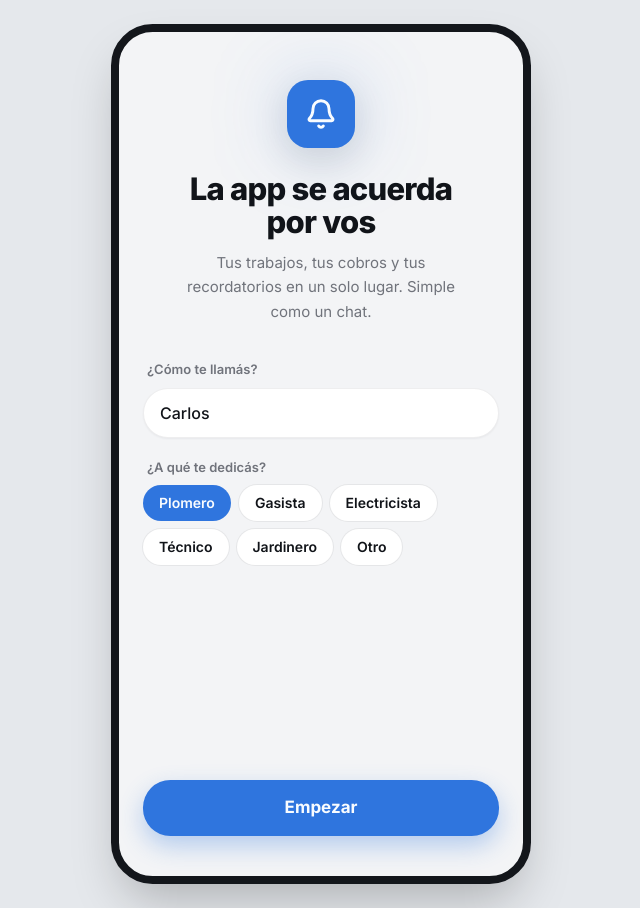
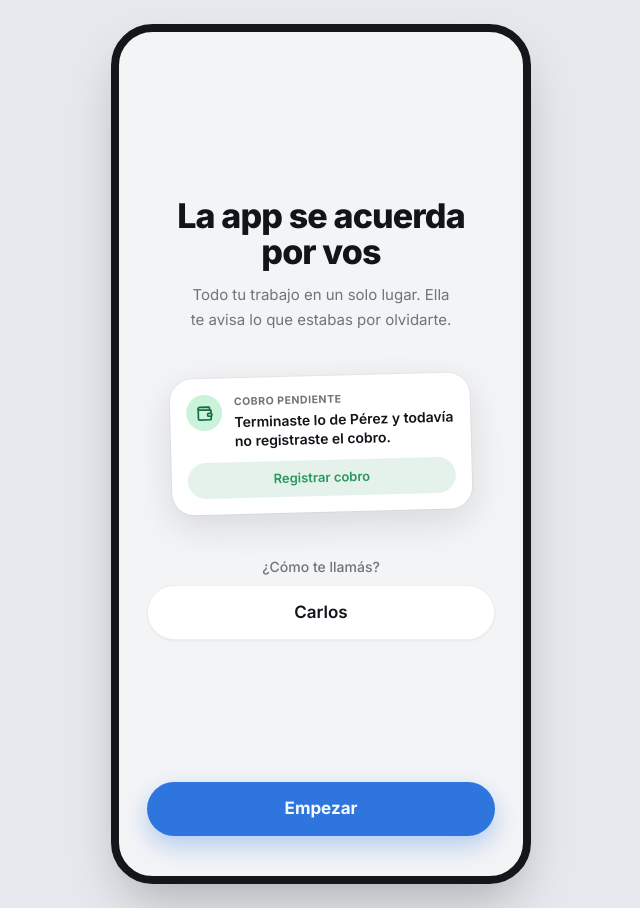
Before and after one commit to devich-agustin/field-app-demo, a Next.js app: page / in a window 1280 px wide. Shown: the whole page, without its empty margins (319-959 px from the left). Built offline with nearby package versions, Linux system fonts and the light colour scheme.

Commit message:
Mejoras en el diseño 30-07-26

```diff
--- a/app/globals.css
+++ b/app/globals.css
@@ -206,11 +206,11 @@
 }
 
 @layer components {
-  /* Tarjeta premium: plana y limpia — hairline sutil, sombra casi nula */
+  /* Tarjeta: casi sin borde, sombra apenas perceptible — mucho blanco, poco ruido */
   .card-soft {
     background: var(--card);
-    border: 1px solid oklch(0.2 0.02 266 / 0.06);
-    box-shadow: 0 1px 2px oklch(0.2 0.02 266 / 0.03);
+    border: 1px solid oklch(0.2 0.02 266 / 0.035);
+    box-shadow: 0 1px 2px oklch(0.2 0.02 266 / 0.035);
     border-radius: var(--radius-2xl);
   }
   /* Input con feel nativo: sin borde duro, foco elegante */
--- a/components/screens/onboarding.tsx
+++ b/components/screens/onboarding.tsx
@@ -1,90 +1,76 @@
 'use client'
 
 import { useState } from 'react'
-import { Bell } from 'lucide-react'
+import { Wallet } from 'lucide-react'
 import { useStore } from '@/lib/store'
-import { cn } from '@/lib/utils'
-
-const OFICIOS = ['Plomero', 'Gasista', 'Electricista', 'Técnico', 'Jardinero', 'Otro']
 
 export function OnboardingScreen() {
   const { profile, setProfile, go } = useStore()
   const [nombre, setNombre] = useState(profile.nombre)
-  const [oficio, setOficio] = useState(profile.oficio)
 
   function empezar() {
-    setProfile({ ...profile, nombre: nombre.trim() || 'Yo', oficio })
+    setProfile({ ...profile, nombre: nombre.trim() || 'Yo' })
     go({ name: 'hoy' })
   }
 
   return (
     <div className="flex-1 overflow-y-auto animate-in fade-in duration-500">
-      <div className="flex min-h-full flex-col px-6 pt-12 pb-[calc(env(safe-area-inset-bottom,0px)+2.5rem)]">
-        <div className="flex flex-1 flex-col">
-          <div className="mb-9 flex flex-col items-center text-center">
-            {/* Ícono con glow sutil: profundidad y personalidad */}
-            <div className="relative mb-6">
-              <div
-                className="absolute inset-0 rounded-[28px] bg-primary/25 blur-2xl"
-                aria-hidden
-              />
-              <div className="relative flex size-[68px] items-center justify-center rounded-[21px] bg-primary text-primary-foreground shadow-[var(--shadow-pop)]">
-                <Bell className="size-8" strokeWidth={2.2} />
-              </div>
-            </div>
-            <h1 className="text-[31px] font-extrabold leading-[1.08] tracking-tight text-foreground text-balance">
+      <div className="flex min-h-full flex-col px-7 pt-16 pb-[calc(env(safe-area-inset-bottom,0px)+2.5rem)]">
+        <div className="flex flex-1 flex-col justify-center">
+          {/* Bienvenida */}
+          <div className="text-center">
+            <h1 className="text-[34px] font-extrabold leading-[1.05] tracking-tight text-foreground text-balance">
               La app se acuerda
               <br />
               por vos
             </h1>
-            <p className="mt-3 max-w-[280px] text-pretty text-[15px] leading-relaxed text-muted-foreground">
-              Tus trabajos, tus cobros y tus recordatorios en un solo lugar. Simple
-              como un chat.
+            <p className="mx-auto mt-3.5 max-w-[270px] text-pretty text-[15px] leading-relaxed text-muted-foreground">
+              Todo tu trabajo en un solo lugar. Ella te avisa lo que estabas por
+              olvidarte.
             </p>
           </div>
 
-          <div className="flex flex-col gap-5">
+          {/* Mockup de la app: la tarjeta que se acuerda por vos */}
+          <div className="pointer-events-none my-11 select-none">
+            <div className="mx-auto w-full max-w-[300px] rotate-[-1.5deg] rounded-[1.4rem] bg-card p-4 shadow-[var(--shadow-pop)] ring-1 ring-black/[0.04]">
+              <div className="flex items-start gap-3">
+                <div className="flex size-9 shrink-0 items-center justify-center rounded-full bg-status-terminado text-status-terminado-foreground">
+                  <Wallet className="size-[17px]" strokeWidth={2.4} />
+                </div>
+                <div className="min-w-0">
+                  <p className="text-[10.5px] font-bold uppercase tracking-wider text-muted-foreground">
+                    Cobro pendiente
+                  </p>
+                  <p className="mt-0.5 text-[14px] font-semibold leading-snug text-foreground">
+                    Terminaste lo de Pérez y todavía no registraste el cobro.
+                  </p>
+                </div>
+              </div>
+              <div className="mt-3 rounded-xl bg-status-cobrado/[0.12] py-2 text-center text-[13px] font-semibold text-status-cobrado">
+                Registrar cobro
+              </div>
+            </div>
+          </div>
+
+          {/* Único dato: el nombre (se usa para saludarte y firmar presupuestos) */}
           <div>
-              <label className="mb-2 block px-1 text-[13px] font-semibold text-muted-foreground">
+            <label className="mb-2 block px-1 text-center text-[14px] font-medium text-muted-foreground">
               ¿Cómo te llamás?
             </label>
             <input
               value={nombre}
               onChange={(e) => setNombre(e.target.value)}
               placeholder="Tu nombre"
-                className="input-soft w-full px-4 py-3 text-[16px] font-medium outline-none placeholder:font-normal placeholder:text-muted-foreground"
+              autoComplete="given-name"
+              className="input-soft w-full px-4 py-3.5 text-center text-[17px] font-semibold outline-none placeholder:font-normal placeholder:text-muted-foreground"
             />
-            </div>
-
-            <div>
-              <label className="mb-2 block px-1 text-[13px] font-semibold text-muted-foreground">
-                ¿A qué te dedicás?
-              </label>
-              <div className="flex flex-wrap gap-2">
-                {OFICIOS.map((o) => (
-                  <button
-                    key={o}
-                    type="button"
-                    onClick={() => setOficio(o)}
-                    className={cn(
-                      'rounded-full px-4 py-2 text-sm font-semibold transition active:scale-95',
-                      oficio === o
-                        ? 'bg-primary text-primary-foreground'
-                        : 'bg-card text-foreground ring-1 ring-black/[0.06]',
-                    )}
-                  >
-                    {o}
-                  </button>
-                ))}
-              </div>
-            </div>
           </div>
         </div>
 
         <button
           type="button"
           onClick={empezar}
-          className="mt-14 h-14 w-full shrink-0 rounded-2xl bg-primary text-[17px] font-bold text-primary-foreground shadow-[var(--shadow-fab)] transition active:scale-[0.98]"
+          className="mt-10 h-[54px] w-full shrink-0 rounded-2xl bg-primary text-[17px] font-bold text-primary-foreground shadow-[var(--shadow-fab)] transition active:scale-[0.98]"
         >
           Empezar
         </button>
--- a/components/screens/presupuesto.tsx
+++ b/components/screens/presupuesto.tsx
@@ -178,7 +178,7 @@ export function PresupuestoScreen({ jobId }: { jobId: string }) {
             <button
               type="button"
               onClick={() => setItems((its) => [...its, { id: uid(), descripcion: '', precio: 0 }])}
-              className="flex items-center justify-center gap-2 rounded-2xl border border-dashed border-border py-3 text-sm font-semibold text-primary active:bg-muted"
+              className="flex items-center justify-center gap-2 rounded-2xl bg-secondary/60 py-3 text-sm font-semibold text-primary transition active:scale-[0.99]"
             >
               <Plus className="size-4" /> Agregar ítem
             </button>
--- a/components/screens/trabajos.tsx
+++ b/components/screens/trabajos.tsx
@@ -1,7 +1,7 @@
 'use client'
 
 import { useMemo, useState } from 'react'
-import { Search, ChevronRight } from 'lucide-react'
+import { Search, ChevronRight, Wallet, FileText, Bell } from 'lucide-react'
 import { useStore, formatMoney } from '@/lib/store'
 import type { Job, JobStatus } from '@/lib/types'
 import { cn } from '@/lib/utils'
@@ -357,40 +357,46 @@ function MonthSummary({
         cobrado · {plural(s.trabajos, 'trabajo', 'trabajos')} este mes
       </p>
 
-      <div className="mt-4 grid grid-cols-3 gap-2">
-        <IndChip tone="green" value={s.pendientesCobro} label="Por cobrar" />
-        <IndChip tone="amber" value={s.presupuestos} label="Presupuestos" />
-        <IndChip tone="blue" value={s.seguimientos} label="Seguimientos" />
+      <div className="mt-5 flex items-stretch">
+        <SummaryStat tone="green" icon={Wallet} value={s.pendientesCobro} label="Por cobrar" />
+        <div className="my-1 w-px bg-border/60" />
+        <SummaryStat tone="amber" icon={FileText} value={s.presupuestos} label="Presupuestos" />
+        <div className="my-1 w-px bg-border/60" />
+        <SummaryStat tone="blue" icon={Bell} value={s.seguimientos} label="Seguimientos" />
       </div>
     </div>
   )
 }
 
-function IndChip({
+function SummaryStat({
   tone,
+  icon: Icon,
   value,
   label,
 }: {
   tone: 'green' | 'amber' | 'blue'
+  icon: typeof Wallet
   value: number
   label: string
 }) {
   const tones = {
-    green: { bg: 'bg-status-terminado/50', num: 'text-status-terminado-foreground', dot: 'bg-status-terminado-foreground' },
-    amber: { bg: 'bg-status-esperando/50', num: 'text-status-esperando-foreground', dot: 'bg-status-esperando-foreground' },
-    blue: { bg: 'bg-accent', num: 'text-accent-foreground', dot: 'bg-accent-foreground' },
+    green: 'bg-status-terminado text-status-terminado-foreground',
+    amber: 'bg-status-esperando text-status-esperando-foreground',
+    blue: 'bg-accent text-accent-foreground',
   }[tone]
   return (
-    <div className={cn('rounded-2xl px-3 py-2.5', tones.bg)}>
-      <div className="flex items-center gap-1.5">
-        <span className={cn('size-1.5 rounded-full', tones.dot)} />
-        <span className={cn('text-[19px] font-extrabold leading-none tabular-nums', tones.num)}>
+    <div className="flex flex-1 flex-col items-center gap-2 px-1 text-center">
+      <div className={cn('flex size-9 items-center justify-center rounded-full', tones)}>
+        <Icon className="size-[17px]" strokeWidth={2.3} />
+      </div>
+      <div>
+        <p className="text-[17px] font-extrabold leading-none tabular-nums text-foreground">
           {value}
-        </span>
+        </p>
+        <p className="mt-1 text-[11px] font-medium leading-tight text-muted-foreground">
+          {label}
+        </p>
       </div>
-      <p className="mt-1.5 text-[11px] font-medium leading-tight text-muted-foreground">
-        {label}
-      </p>
     </div>
   )
 }
```
Also changed, not shown: components/screens/trabajo-detalle.tsx (+70 -44 lines). Lines whose indentation alone changed are shown as unchanged.
